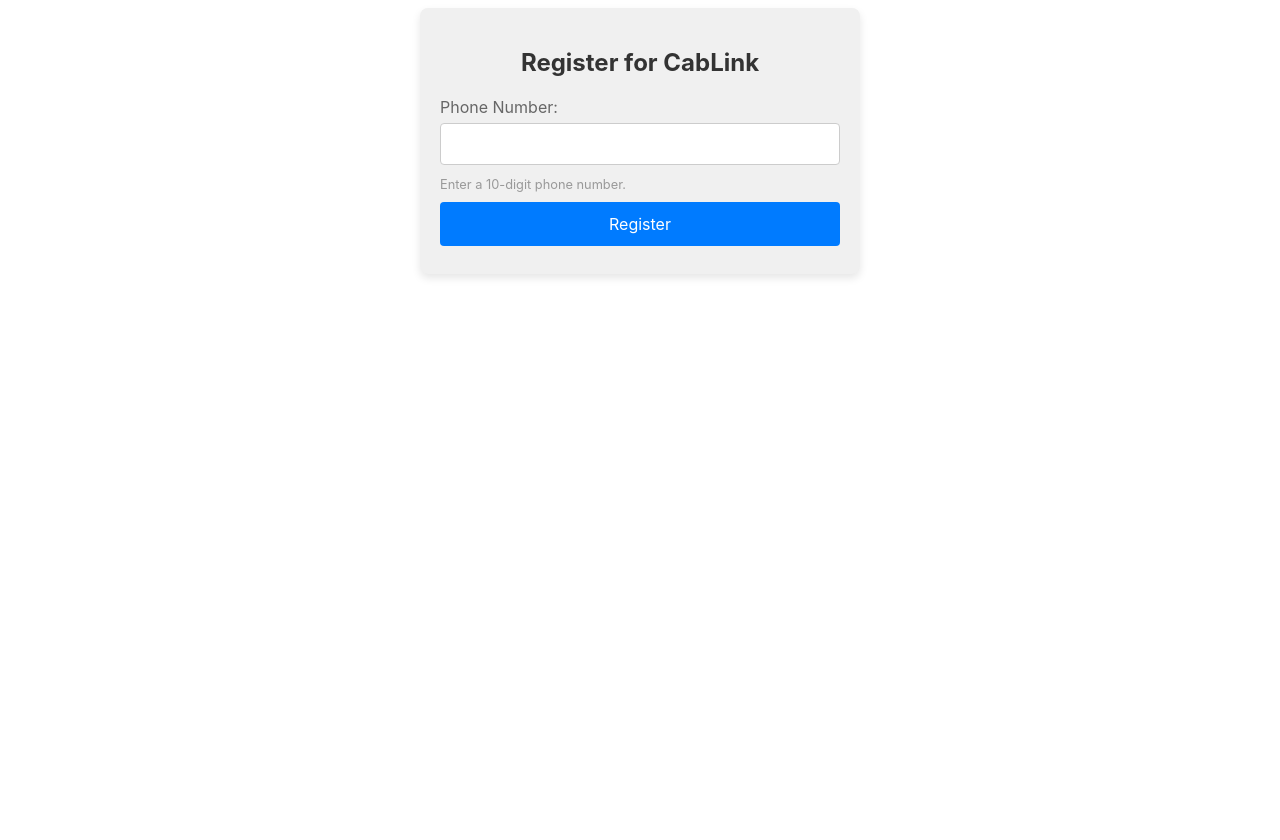
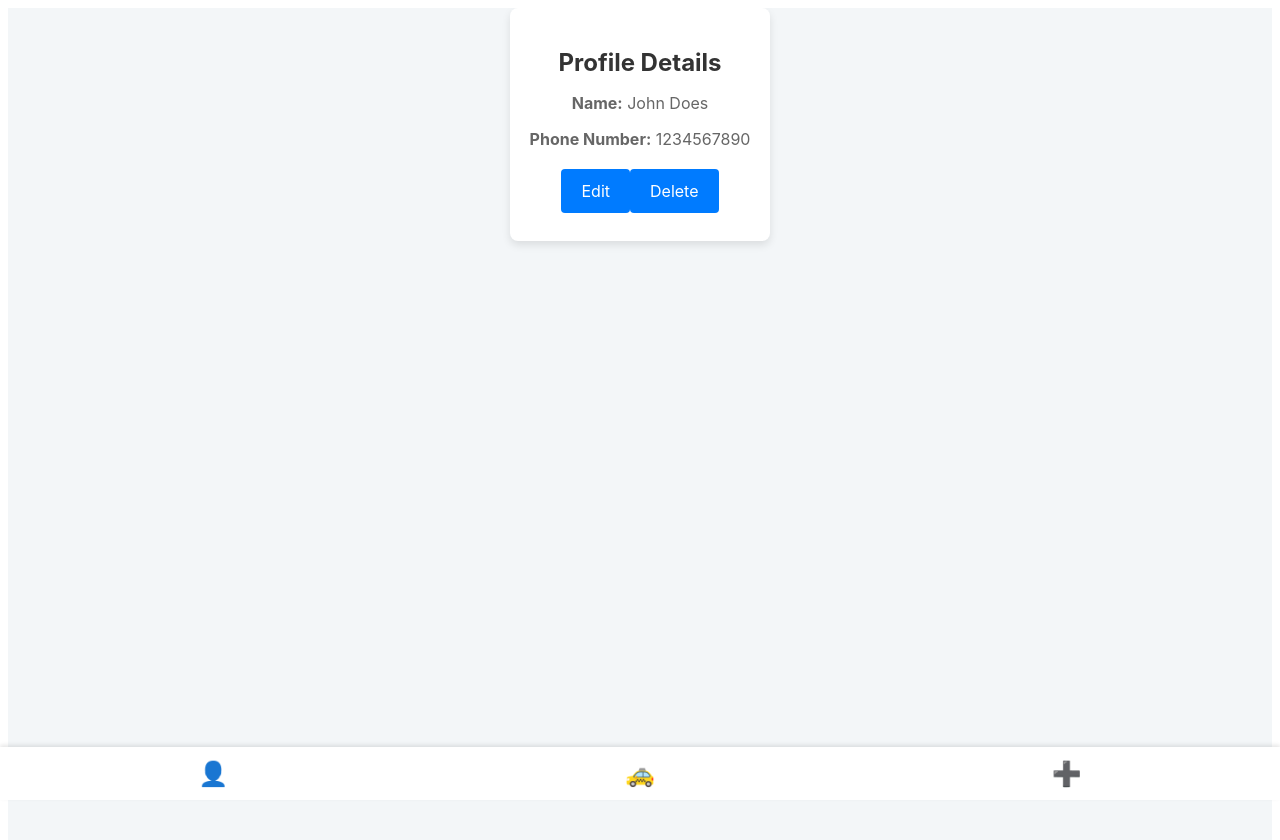
Before and after one commit to eartquak/cablink, a Svelte app in the folder frontend/svelte-app/: page /editprofile in a window 1280 px wide. Shown: the top 840 px of the page. Before the commit the page ends 800 px from the top, so only its background shows below. Built offline with nearby package versions, Linux system fonts and the light colour scheme.

Commit message:
frontend entrypage with tabs

```diff
--- a/frontend/svelte-app/package.json
+++ b/frontend/svelte-app/package.json
@@ -6,7 +6,7 @@
   "scripts": {
     "build": "rollup -c",
     "dev": "rollup -c -w",
-    "start": "sirv public --host 0.0.0.0 8080 --no-clear"
+    "start": "sirv public --host 0.0.0.0 --port 8081 --clear"
   },
   "devDependencies": {
     "@rollup/plugin-commonjs": "^24.0.0",
--- a/frontend/svelte-app/src/App.svelte
+++ b/frontend/svelte-app/src/App.svelte
@@ -1,14 +1,17 @@
-<!-- src/App.svelte -->
+<!-- App.svelte -->
 <script>
-    import Registration from './Registration.svelte'; // Import your Registration component
+    import { Router, Route } from 'svelte-routing';
+    import EntryPage from './EntryPage.svelte';
+    import EditProfile from './EditProfile.svelte';
 
-    // Any additional logic or state management can be defined here
+    // Define routes
+    const routes = {
+        '/': EntryPage,
+        '/editprofile': EditProfile // Ensure the path matches the import and route
+    };
 </script>
 
-<style>
-    /* Global styles can be defined here if needed */
-</style>
-
-<div>
-    <Registration /> <!-- Render your Registration component here -->
-</div>
+<Router {routes}>
+    <Route path="/" component={EntryPage} />
+    <Route path="/editprofile" component={EditProfile} />
+</Router>
--- /dev/null
+++ b/frontend/svelte-app/src/EditProfile.svelte
@@ -0,0 +1,93 @@
+<!-- EntryPage.svelte -->
+<script>
+    import { onMount } from 'svelte';
+    import { useLocation } from 'svelte-routing';
+    import Profile from './Profile.svelte'; // Import the Profile component
+    import ListRides from './ListRides.svelte'; // Import the ListRides component
+    import MakeRides from './MakeRides.svelte'; // Import the MakeRides component
+    import { navigate } from 'svelte-routing';
+
+    let activeTab = 'profile'; // Initially active tab is 'profile'
+
+    // Function to handle tab change
+    function changeTab(tab) {
+        activeTab = tab;
+        navigate(`/${tab}`);
+    }
+
+    // Use location to detect initial tab from URL (if needed)
+    const location = useLocation();
+    onMount(() => {
+        const path = location.pathname;
+        const tab = path.split('/').pop(); // Get last segment of path
+        if (['profile', 'ListRides', 'MakeRides'].includes(tab)) {
+            activeTab = tab;
+        }
+    });
+</script>
+
+<style>
+    /* Your CSS styles for entry page */
+    .entry-page {
+        height: 100vh;
+        display: flex;
+        flex-direction: column;
+        align-items: center;
+        justify-content: flex-start;
+        padding-bottom: 60px; /* Space for tabs */
+        background-color: #f3f6f8; /* Soft blue background */
+        overflow: hidden; /* Prevent scrolling */
+    }
+
+    .tabs {
+        display: flex;
+        justify-content: space-around;
+        width: 100%;
+        position: fixed;
+        bottom: 0;
+        background-color: #ffffff;
+        box-shadow: 0 -2px 4px rgba(0, 0, 0, 0.1);
+        z-index: 1; /* Ensure tabs are above content */
+    }
+
+    .tab {
+        padding: 12px 0;
+        flex: 1;
+        text-align: center;
+        cursor: pointer;
+    }
+
+    .tab.active {
+        color: #007bff; /* Active tab color */
+    }
+
+    .tab .icon {
+        font-size: 24px;
+    }
+</style>
+
+<div class="entry-page">
+    <div class="tabs">
+        <div class="tab {activeTab === 'profile' ? 'active' : ''}" on:click={() => changeTab('profile')}>
+            <span class="icon">👤</span>
+        </div>
+        <div class="tab {activeTab === 'ListRides' ? 'active' : ''}" on:click={() => changeTab('ListRides')}>
+            <span class="icon">🚕</span>
+        </div>
+        <div class="tab {activeTab === 'MakeRides' ? 'active' : ''}" on:click={() => changeTab('MakeRides')}>
+            <span class="icon">➕</span>
+        </div>
+    </div>
+
+    {#if activeTab === 'profile'}
+        <Profile />
+    {/if}
+
+    {#if activeTab === 'ListRides'}
+        <ListRides /> <!-- Assuming ListRides component exists -->
+    {/if}
+
+    {#if activeTab === 'MakeRides'}
+        <MakeRides /> <!-- Assuming MakeRides component exists -->
+    {/if}
+</div>
--- /dev/null
+++ b/frontend/svelte-app/src/EntryPage.svelte
@@ -0,0 +1,93 @@
+<!-- src/EntryPage.svelte -->
+<script>
+    import { onMount } from 'svelte';
+    import { useLocation } from 'svelte-routing';
+    import Profile from './Profile.svelte'; // Import the Profile component
+    import ListRides from './ListRides.svelte'; // Import the ListRides component
+    import MakeRides from './MakeRides.svelte'; // Import the MakeRides component
+
+    let activeTab = 'profile'; // Initially active tab is 'profile'
+
+    // Function to handle tab change
+    function changeTab(tab) {
+        activeTab = tab;
+        // Optional: Update URL with router if using svelte-routing
+        // navigate(`/entry/${tab}`);
+    }
+
+    // Use location to detect initial tab from URL (if needed)
+    const location = useLocation();
+    onMount(() => {
+        const path = location.pathname;
+        const tab = path.split('/').pop(); // Get last segment of path
+        if (['profile', 'ListRides', 'MakeRides'].includes(tab)) {
+            activeTab = tab;
+        }
+    });
+</script>
+
+<style>
+    /* Your CSS styles for entry page */
+    .entry-page {
+        height: 100vh;
+        display: flex;
+        flex-direction: column;
+        align-items: center;
+        justify-content: flex-start;
+        padding-bottom: 60px; /* Space for tabs */
+        background-color: #f3f6f8; /* Soft blue background */
+        overflow: hidden; /* Prevent scrolling */
+    }
+
+    .tabs {
+        display: flex;
+        justify-content: space-around;
+        width: 100%;
+        position: fixed;
+        bottom: 0;
+        background-color: #ffffff;
+        box-shadow: 0 -2px 4px rgba(0, 0, 0, 0.1);
+        z-index: 1; /* Ensure tabs are above content */
+    }
+
+    .tab {
+        padding: 12px 0;
+        flex: 1;
+        text-align: center;
+        cursor: pointer;
+    }
+
+    .tab.active {
+        color: #007bff; /* Active tab color */
+    }
+
+    .tab .icon {
+        font-size: 24px;
+    }
+</style>
+
+<div class="entry-page">
+    <div class="tabs">
+        <div class="tab {activeTab === 'profile' ? 'active' : ''}" on:click={() => changeTab('profile')}>
+            <span class="icon">👤</span>
+        </div>
+        <div class="tab {activeTab === 'ListRides' ? 'active' : ''}" on:click={() => changeTab('ListRides')}>
+            <span class="icon">🚕</span>
+        </div>
+        <div class="tab {activeTab === 'MakeRides' ? 'active' : ''}" on:click={() => changeTab('MakeRides')}>
+            <span class="icon">➕</span>
+        </div>
+    </div>
+
+    {#if activeTab === 'profile'}
+        <Profile />
+    {/if}
+
+    {#if activeTab === 'ListRides'}
+        <ListRides /> <!-- Assuming ListRides component exists -->
+    {/if}
+
+    {#if activeTab === 'MakeRides'}
+        <MakeRides /> <!-- Assuming MakeRides component exists -->
+    {/if}
+</div>
--- /dev/null
+++ b/frontend/svelte-app/src/Profile.svelte
@@ -0,0 +1,71 @@
+<!-- src/Profile.svelte -->
+<script>
+    let user = {
+        name: 'John Does',
+        phoneNumber: '1234567890', // Example phone number
+    };
+
+    function handleEdit() {
+        // Handle edit functionality
+        console.log('Edit button clicked');
+    }
+
+    function handleDelete() {
+        // Handle delete functionality
+        console.log('Delete button clicked');
+    }
+</script>
+
+<style>
+    /* Your CSS styles for the profile section */
+    .profile-details {
+        max-width: 400px;
+        padding: 20px;
+        background-color: #ffffff;
+        border-radius: 8px;
+        box-shadow: 0 4px 8px rgba(0, 0, 0, 0.1);
+        margin-bottom: 20px;
+        text-align: center;
+    }
+
+    .profile-details h2 {
+        color: #333;
+        margin-bottom: 10px;
+    }
+
+    .profile-details p {
+        color: #666;
+        margin-bottom: 8px;
+    }
+
+    .button-row {
+        display: flex;
+        justify-content: center;
+        margin-top: 20px;
+    }
+
+    button {
+        padding: 12px 20px;
+        background-color: #007bff;
+        color: white;
+        border: none;
+        border-radius: 4px;
+        font-size: 1rem;
+        cursor: pointer;
+        transition: background-color 0.3s ease-in-out;
+    }
+
+    button:hover {
+        background-color: #0056b3;
+    }
+</style>
+
+<div class="profile-details">
+    <h2>Profile Details</h2>
+    <p><strong>Name:</strong> {user.name}</p>
+    <p><strong>Phone Number:</strong> {user.phoneNumber}</p>
+    <div class="button-row">
+        <button on:click={handleEdit}>Edit</button>
+        <button on:click={handleDelete}>Delete</button>
+    </div>
+</div>
--- a/frontend/svelte-app/src/Registration.svelte
+++ b/frontend/svelte-app/src/Registration.svelte
@@ -23,7 +23,13 @@
             if (response.ok) {
                 const data = await response.json();
                 console.log('Registration response:', data);
-                // Handle success (redirect, show message, etc.)
+                // Redirect to EntryPage
+                window.location = '/entry'; // Replace with your actual route
+
+                // Alternatively, if using a router like svelte-routing:
+                // import { goto } from '$app/navigation';
+                // goto('/entry');
+
             } else {
                 const errorData = await response.json();
                 errorMessage = errorData.message;
```
Also changed, not shown: frontend/svelte-app/src/ListRides.svelte (added), frontend/svelte-app/src/MakeRides.svelte (added).
